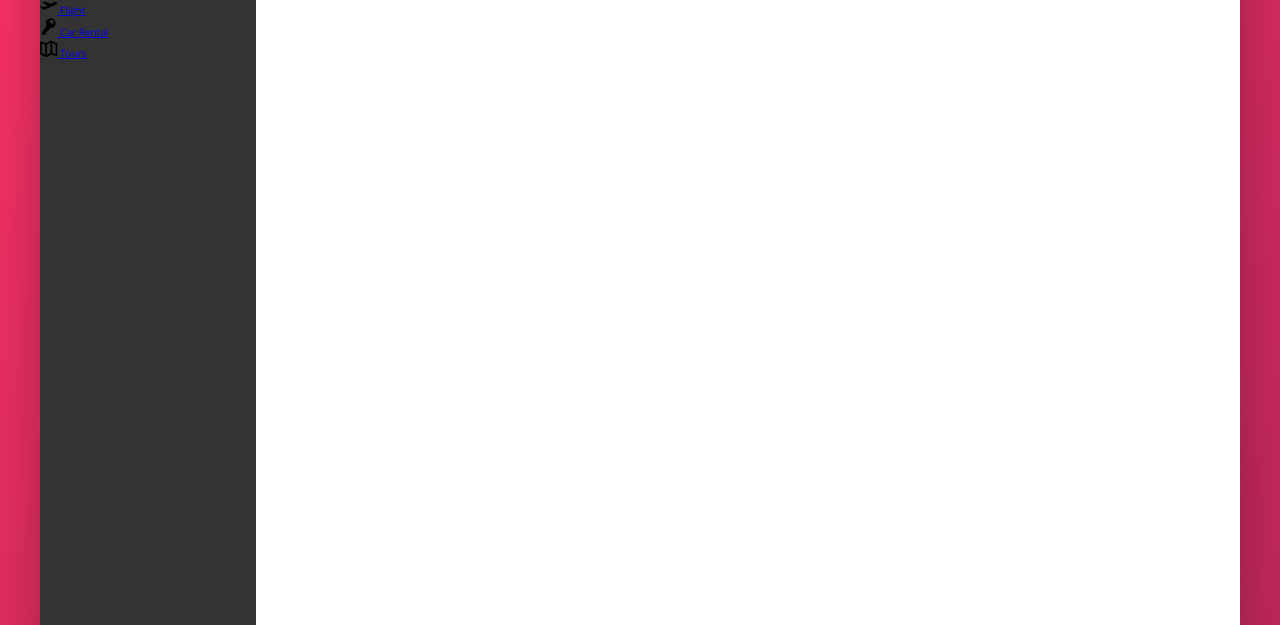
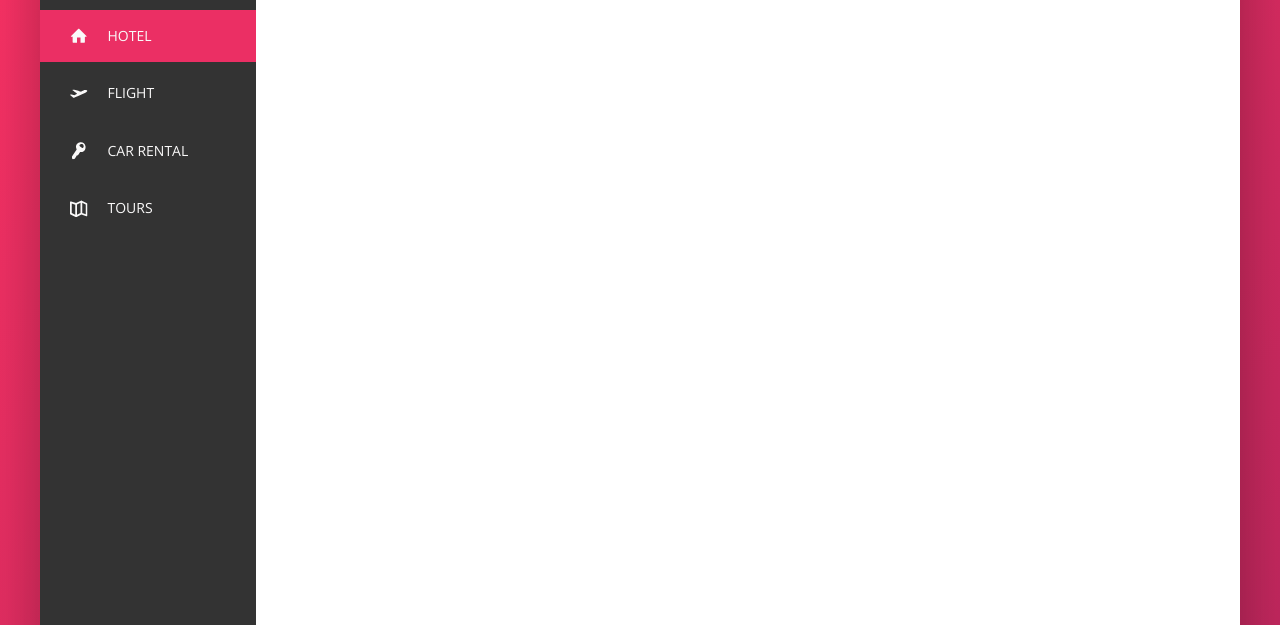
Before and after one commit to itodddev/trillo, a website: page index.html in a window 1280 px wide. Shown: the part 175-800 px from the top of the page. Drawn offline with nearby package versions, Linux system fonts and the light colour scheme.

Commit message:
Add navigation animations

```diff
--- a/index.html
+++ b/index.html
@@ -56,7 +56,7 @@
       <div class="content">
         <nav class="sidebar">
           <ul class="side-nav">
-            <li class="side-nav_item">
+            <li class="side-nav__item side-nav__item--active">
               <a href="#" class="side-nav__link">
                 <svg class="side-nav__icon">
                   <use xlink:href="img/sprite.svg#icon-home"></use>
@@ -64,7 +64,7 @@
                 <span>Hotel</span>
               </a>
             </li>
-            <li class="side-nav_item">
+            <li class="side-nav__item">
               <a href="#" class="side-nav__link">
                 <svg class="side-nav__icon">
                   <use xlink:href="img/sprite.svg#icon-aircraft-take-off"></use>
@@ -72,7 +72,7 @@
                 <span>Flight</span>
               </a>
             </li>
-            <li class="side-nav_item">
+            <li class="side-nav__item">
               <a href="#" class="side-nav__link">
                 <svg class="side-nav__icon">
                   <use xlink:href="img/sprite.svg#icon-key"></use>
@@ -80,7 +80,7 @@
                 <span>Car Rental</span>
               </a>
             </li>
-            <li class="side-nav_item">
+            <li class="side-nav__item">
               <a href="#" class="side-nav__link">
                 <svg class="side-nav__icon">
                   <use xlink:href="img/sprite.svg#icon-map"></use>
--- a/sass/_components.scss
+++ b/sass/_components.scss
@@ -120,14 +120,63 @@
 
 ////////// Side Navigation
 .side-nav {
+  font-size: 1.4rem;
   list-style: none;
+  margin-top: 3.5rem;
+
   &__item {
+    position: relative;
+
+    &:not(:last-child) {
+      margin-bottom: 0.5rem;
+    }
   }
 
-  &__link {
+  &__item::before {
+    content: "";
+    position: absolute;
+    top: 0;
+    left: 0;
+    height: 100%;
+    width: 3px;
+    background-color: var(--color-primary);
+    transform: scaleY(0);
+    transition: transform 0.2s, width 0.4s cubic-bezier(1, 0, 0, 1) 0.2s,
+      background-color 0.1s;
+    // ::before scales out from center (transform-origin is center by default), then the with scales for 3px
+    // to 100% over .4s with the delay of .2s (the scaleY transform)
+    // cublic-bezier timing slow-fast-slow
+    // animates background color on active state
+  }
+
+  &__item:hover::before,
+  &__item--active::before {
+    // missed this, forgot the ::before on --active modifier
+    transform: scaleY(1);
+    width: 100%;
+  }
+
+  &__item:active::before {
+    background-color: var(--color-primary-light);
+  }
+
+  &__link:link,
+  &__link:visited {
+    color: var(--color-grey-light-1);
+    text-decoration: none;
+    text-transform: uppercase;
+    display: block;
+    padding: 1.5rem 3rem;
+    position: relative;
+    z-index: 10; // z-index only works on positioned items, this brings link text above the animation
+
+    display: flex;
+    align-items: center;
   }
 
   &__icon {
+    fill: currentColor;
+    margin-right: 2rem;
     height: 1.75rem;
     width: 1.75rem;
   }
```
Also changed, not shown: css/style.css.
